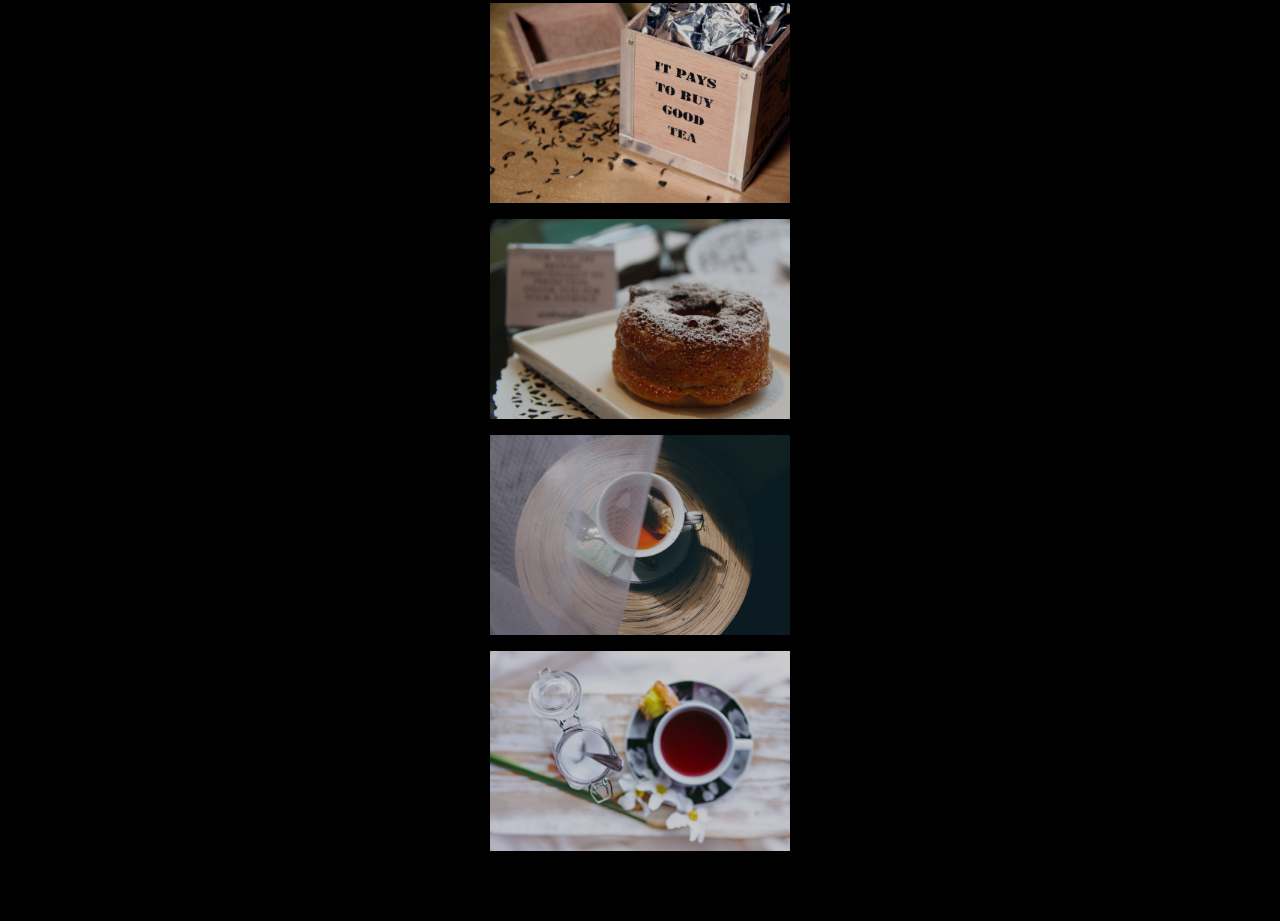
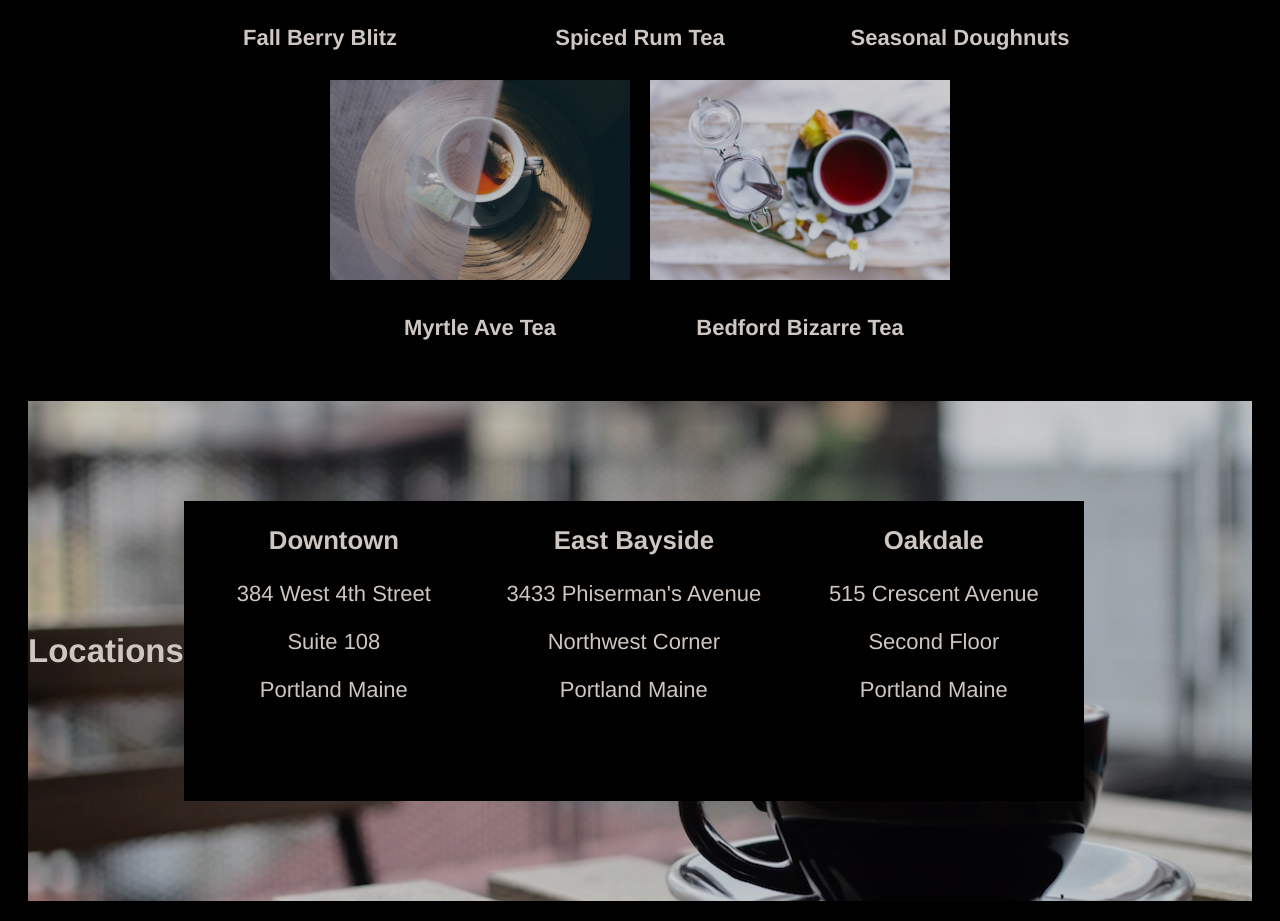
Before and after one commit to Shoktapus/Tea-Cozy-Project-1.0, a plain HTML site: page index.html in a window 1280 px wide. Shown: the part 1133-2054 px from the top of the page. Before the commit the page ends 2020 px from the top, so only its background shows below. Drawn offline with Linux system fonts and the light colour scheme.

Commit message:
Finished tea section. Started location section.

```diff
--- a/index.html
+++ b/index.html
@@ -25,8 +25,8 @@
         <div class="anchor-point" id="mission"></div>
 
         <!-- mission section with large background picture set in styles.css-->
-        <div class="mission">
-            <div class="mission-text">
+        <div class="mission-background">
+            <div class="mission__text">
                 <h2>Our Mission</h2>
                 <h4>Handpicked, Artisanally Curated, Free Range, Sustainable, Small Batch, Fair Trade, Organic Tea</h4>
             </div>
@@ -36,29 +36,57 @@
         <div class="anchor-point" id="featured-tea"></div>
 
         <!-- tea of the month section with five different pictures of tea -->
-        <div class="featured-tea">
+        <div class="tea-text">
             <h2>Tea Of The Month</h2>
             <h4>What's Steeping At The Tea Cozy?</h4>
-        <div class="tea-box">
-            <div class="tea-bag">
+        <div class="tea-div">
+            <div class="tea-type">
+                <img class="tea" src="img-berryblitz.jpg">
+                <h4>Fall Berry Blitz</h4>
+            </div>
+            <div class="tea-type">
+                <img class="tea" src="img-spiced-rum.jpg">
+                <h4>Spiced Rum Tea</h4>
+            </div>
+            <div class="tea-type">
+                <img class="tea" src="img-donut.jpg">
+                <h4>Seasonal Doughnuts</h4>
+            </div>
+            <div class="tea-type">
+                <img class="tea" src="img-myrtle-ave.jpg">
+                <h4>Myrtle Ave Tea</h4>
+            </div>
+            <div class="tea-type">
                 <img class="tea" src="img-bedford-bizarre.webp">
-            </div>
-            <div class="tea-bag">
-                <img class="tea" src="img-spiced-rum.jpg">
-            </div>
-            <div class="tea-bag">
-                <img class="tea" src="img-donut.jpg">
-            </div>
-            <div class="tea-bag">
-                <img class="tea" src="img-myrtle-ave.jpg">
-            </div>
-            <div class="tea-bag">
-                <img class="tea" src="img-bedford-bizarre.webp">
+                <h4>Bedford Bizarre Tea</h4>
             </div>
         </div>
         </div>
         <!-- anchor point the navbar jumps to when clicking Locations -->
         <div class="anchor-point" id="locations"></div>
+
+        <!-- Location section with location info -->
+        <div class="location-background">
+            <h2>Locations</h2>
+            <div class="location-div">
+                <h3>Downtown</h3>
+                <p>384 West 4th Street</p>
+                <p>Suite 108</p>
+                <p>Portland Maine</p>
+            </div>
+            <div class="location-div">
+                <h3>East Bayside</h3>
+                <p>3433 Phiserman's Avenue</p>
+                <p>Northwest Corner</p>
+                <p>Portland Maine</p>
+            </div>
+            <div class="location-div">
+                <h3>Oakdale</h3>
+                <p>515 Crescent Avenue</p>
+                <p>Second Floor</p>
+                <p>Portland Maine</p>
+            </div>
+        </div>
     </main>
     <footer></footer>
   </body>
--- a/styles.css
+++ b/styles.css
@@ -5,6 +5,7 @@ body{
     font-size: 22px;
     opacity: 0.9;
 }
+
 header{
     align-items: center;
     background-color: black;
@@ -19,6 +20,7 @@ header{
     z-index: 1;
 
 }
+
 .logo{
     max-height: 50px;
     padding-left:10px;
@@ -31,21 +33,25 @@ header{
     margin:0;
     padding-left:0;
 }
+
 .navbar li{
     margin-left:5px;
     margin-right:10px;
 }
+
 main{
     margin:70px 20px 20px 20px;
     opacity: 0.9;
     text-align:center;
 }
+
 .anchor-point{
     position: relative;
     top: -70;
 }
-.mission{
-    align-items: last center;
+
+.mission-background{
+    align-items: center;
     background-image: url(img-mission-background.jpg);
     background-position: center;
     background-size: cover;
@@ -53,15 +59,43 @@ main{
     height:700px;
     width:1200px;
 }
-.mission-text{
-    align-items: center;
+
+.mission__text{
     background-color: black;
-    display:flex;
-    flex-direction:column;
     width: 1200px;
 }
+
+.tea-text{
+    margin: 30px auto;
+    max-width: 1000px;
+}
+
+.tea-div{
+    display: flex;
+    flex-wrap: wrap;
+    justify-content: center;
+}
+
 .tea{
     height:200px;
-    padding-bottom:10px;
+    margin: 0px 10px;
     width: 300px;
 }
+
+.location-background{
+    align-items: center;
+    background-image: url(img-locations-background.jpg);
+    background-position: center;
+    background-size: cover;
+    display: flex;
+    height: 500px;
+    margin: auto;
+}
+
+.location-div{
+    background-color: black;
+    height: 300px;
+
+    opacity 1;
+    width: 300px;
+}
```
